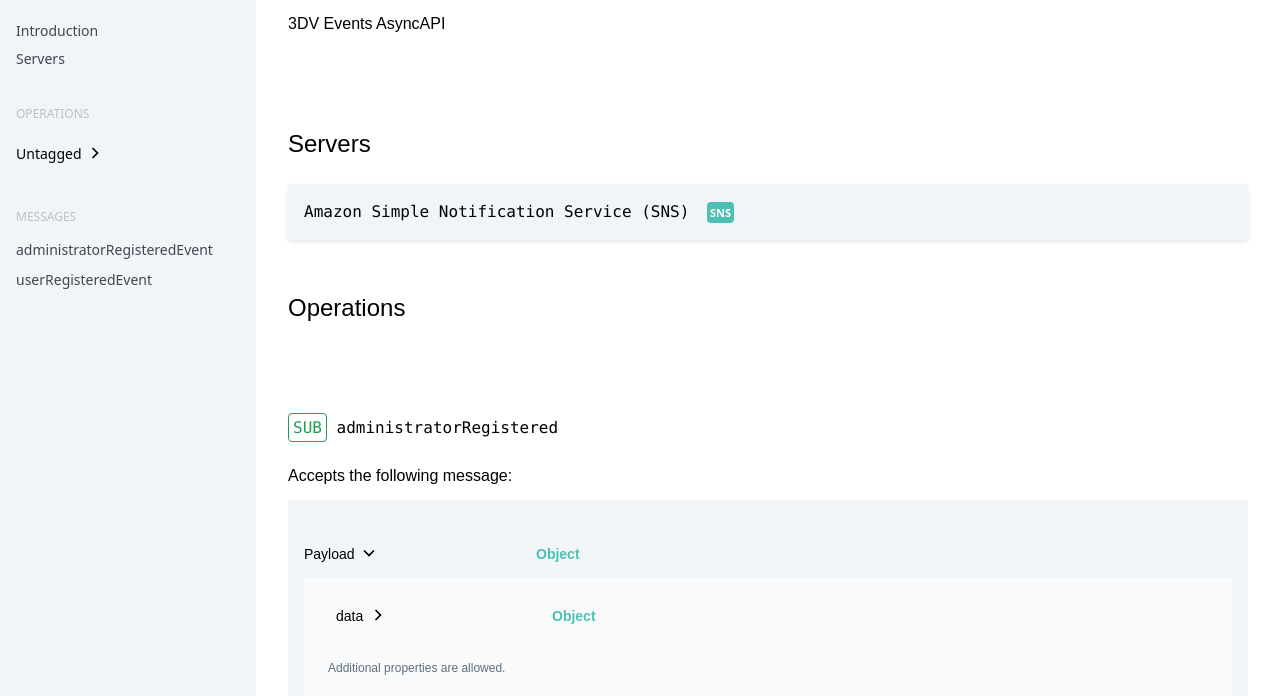
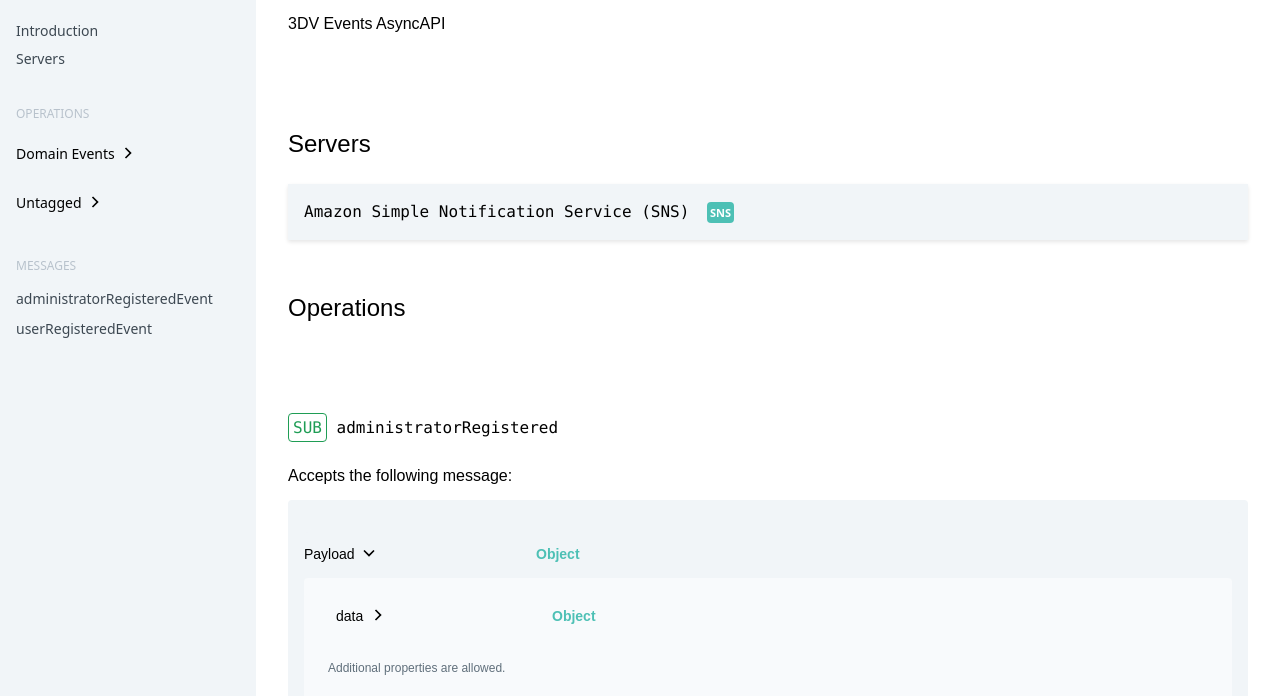
Before and after one commit to YisusYaro/3DVEventsAsyncApi, a plain HTML site: page index.html in a window 1280 px wide. Shown: the part 104-800 px from the top of the page. Drawn offline with Linux system fonts and the light colour scheme.

Commit message:
Deploying to gh-pages from  - da63b44d8db42ec9c908a0a6baf8560d48646660 🚀

```diff
--- a/index.html
+++ b/index.html
@@ -41,6 +41,35 @@
     <ul class="text-sm list-reset mt-2">
 
       <!-- With tags in sidebar -->
+
+
+      <div class="mt-4 ">
+        <div class="js-prop cursor-pointer py-2 flex property">
+          <div class="pr-4" style="margin-top:-2px; min-width: 25%;">
+            <span class="text-sm"
+              style="word-break: break-word;text-transform: capitalize;">Domain Events</span>
+            <svg class="expand" version="1.1" viewBox="0 0 24 24" x="0" xmlns="http://www.w3.org/2000/svg" y="0">
+              <polygon points="17.3 8.3 12 13.6 6.7 8.3 5.3 9.7 12 16.4 18.7 9.7 "></polygon>
+            </svg>
+          </div>
+        </div>
+        <div class="children">
+
+
+
+
+
+
+
+
+
+
+
+
+
+        </div>
+      </div>
+
 
 
 
```
